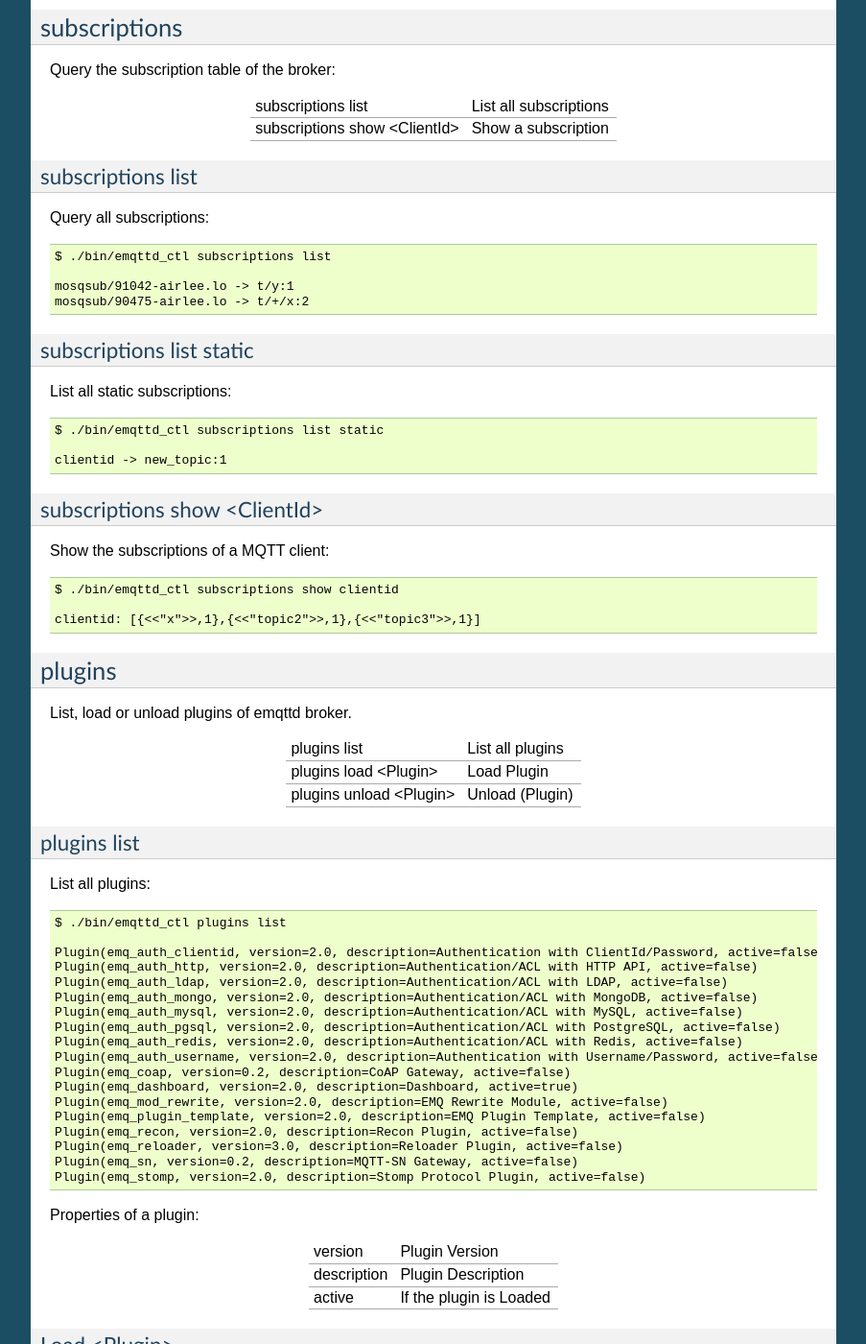
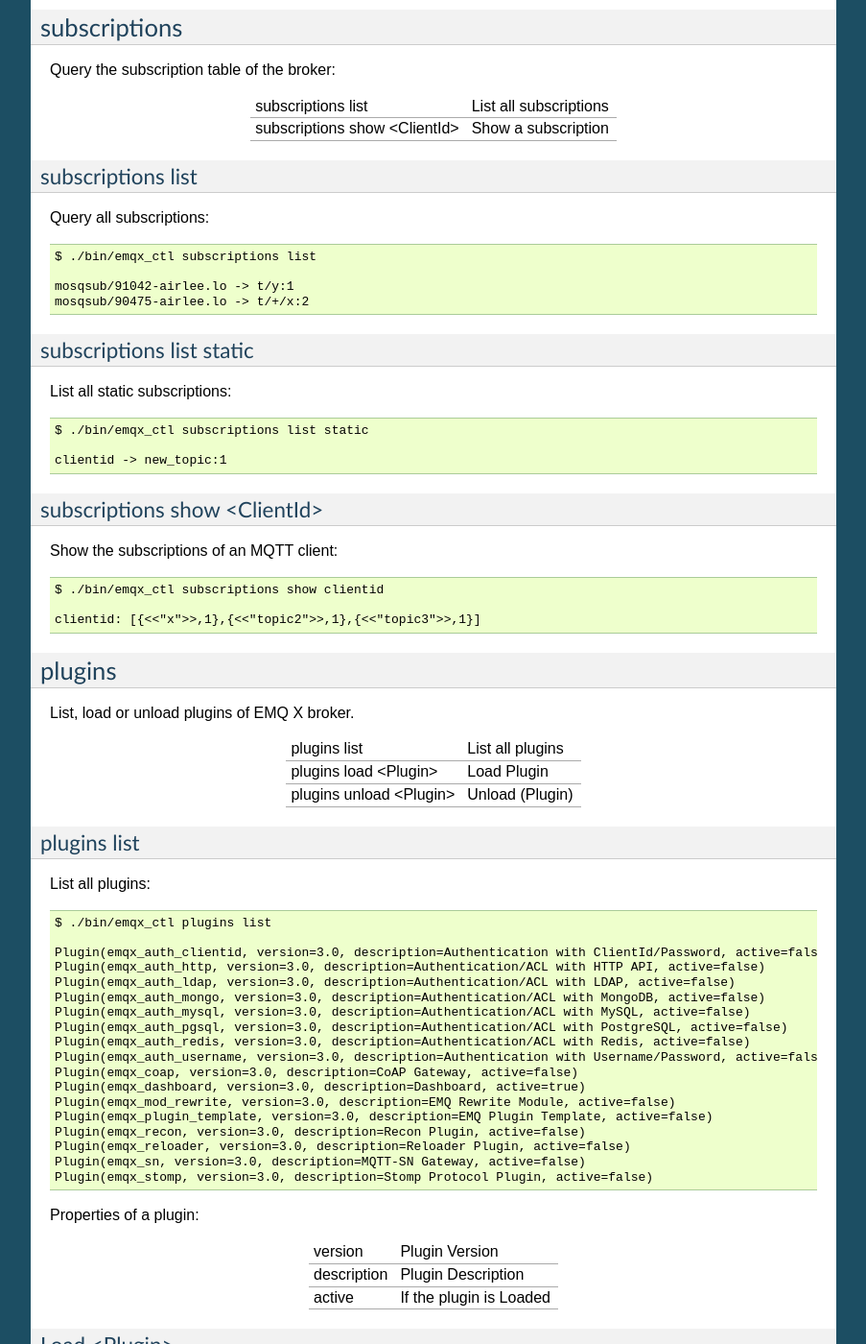
Before and after one commit to emqxarchive/emqx-docs-en, a Sphinx documentation site: the page built from source/commands.rst, in a window 1280 px wide and 1400 px high, scrolled down 5734 px. Shown: the whole window at 96% size, without its empty margins (198-1101 px from the left). Built offline with Sphinx 7.4.7, drawn with Linux system fonts in a browser that asks for light colours; some of the changed text lies outside the part shown.

Commit message:
Update commands.rst to v3.0

```diff
--- a/source/commands.rst
+++ b/source/commands.rst
@@ -5,7 +5,7 @@
 Commands
 ========
 
-The './bin/emqttd_ctl' command line could be used to query and administrate the *EMQ* broker.
+The './bin/emqx_ctl' command line could be used to query and administrate the *EMQ X* broker.
 
 .. WARNING:: Cannot work on Windows
 
@@ -17,10 +17,10 @@
 
 Show running status of the broker::
 
-    $ ./bin/emqttd_ctl status
+    $ ./bin/emqx_ctl status
 
-    Node 'emqttd@127.0.0.1' is started
-    emqttd 2.0 is running
+    Node 'emqx@127.0.0.1' is started
+    emqx 3.0 is running
 
 .. _command_broker:
 
@@ -44,19 +44,19 @@
 
 Query version, description and uptime of the broker::
 
-    $ ./bin/emqttd_ctl broker
+    $ ./bin/emqx_ctl broker
 
-    sysdescr  : Erlang MQTT Broker
-    version   : 0.15.0
+    sysdescr  : EMQ X Broker
+    version   : 3.0
     uptime    : 1 hours, 25 minutes, 24 seconds
-    datetime  : 2016-01-16 13:17:32
+    datetime  : 2018-09-13 13:17:32
 
 broker stats
 ------------
 
 Query statistics of MQTT Client, Session, Topic, Subscription and Route::
 
-    $ ./bin/emqttd_ctl broker stats
+    $ ./bin/emqx_ctl broker stats
 
     clients/count       : 1
     clients/max         : 1
@@ -78,7 +78,7 @@
 
 Query metrics of Bytes, MQTT Packets and Messages(sent/received)::
 
-    $ ./bin/emqttd_ctl broker metrics
+    $ ./bin/emqx_ctl broker metrics
 
     bytes/received          : 297
     bytes/sent              : 40
@@ -120,7 +120,7 @@
 cluster
 -------
 
-Cluster two or more emqttd brokers.
+Cluster two or more EMQ X brokers.
 
 +-----------------------+--------------------------------+
 | cluster join <Node>   | Join the cluster               |
@@ -132,52 +132,52 @@
 | cluster status        | Query cluster status and nodes |
 +-----------------------+--------------------------------+
 
-Suppose we create two emqttd nodes on localhost and cluster them:
+Suppose we create two EMQ X nodes on localhost and cluster them:
 
 +-----------+---------------------+-------------+
 | Folder    | Node                | MQTT Port   |
 +-----------+---------------------+-------------+
-| emqttd1   | emqttd1@127.0.0.1   | 1883        |
+| emqx1     | emqx1@127.0.0.1     | 1883        |
 +-----------+---------------------+-------------+
-| emqttd2   | emqttd2@127.0.0.1   | 2883        |
+| emqx2     | emqx2@127.0.0.1     | 2883        |
 +-----------+---------------------+-------------+
 
-Start emqttd1 node::
+Start emqx1 node::
 
-    cd emqttd1 && ./bin/emqttd start
+    cd emqx1 && ./bin/emqx start
 
-Start emqttd2 node::
+Start emqx2 node::
 
-    cd emqttd2 && ./bin/emqttd start
+    cd emqx2 && ./bin/emqx start
 
-Under emqttd2 folder::
+Under emqx2 folder::
 
-    $ ./bin/emqttd_ctl cluster join emqttd1@127.0.0.1
+    $ ./bin/emqx_ctl cluster join emqx1@127.0.0.1
 
     Join the cluster successfully.
-    Cluster status: [{running_nodes,['emqttd1@127.0.0.1','emqttd2@127.0.0.1']}]
+    Cluster status: [{running_nodes,['emqx1@127.0.0.1','emqx2@127.0.0.1']}]
 
 Query cluster status::
 
-    $ ./bin/emqttd_ctl cluster status
+    $ ./bin/emqx_ctl cluster status
 
-    Cluster status: [{running_nodes,['emqttd2@127.0.0.1','emqttd1@127.0.0.1']}]
+    Cluster status: [{running_nodes,['emqx2@127.0.0.1','emqx1@127.0.0.1']}]
 
 Message Route between nodes::
 
-    # Subscribe topic 'x' on emqttd1 node
+    # Subscribe topic 'x' on emqx1 node
     mosquitto_sub -t x -q 1 -p 1883
 
-    # Publish to topic 'x' on emqttd2 node
+    # Publish to topic 'x' on emqx2 node
     mosquitto_pub -t x -q 1 -p 2883 -m hello
 
-emqttd2 leaves the cluster::
+emqx2 leaves the cluster::
 
-    cd emqttd2 && ./bin/emqttd_ctl cluster leave
+    cd emqx2 && ./bin/emqx_ctl cluster leave
 
-Or remove emqttd2 from the cluster on emqttd1 node::
+Or remove emqx2 from the cluster on emqx1 node::
 
-    cd emqttd1 && ./bin/emqttd_ctl cluster remove emqttd2@127.0.0.1
+    cd emqx1 && ./bin/emqx_ctl cluster remove emqx2@127.0.0.1
 
 .. _command_clients:
 
@@ -190,9 +190,9 @@
 +-------------------------+----------------------------------+
 | clients list            | List all MQTT clients            |
 +-------------------------+----------------------------------+
-| clients show <ClientId> | Show a MQTT Client               |
+| clients show <ClientId> | Show an MQTT Client              |
 +-------------------------+----------------------------------+
-| clients kick <ClientId> | Kick out a MQTT client           |
+| clients kick <ClientId> | Kick out an MQTT client          |
 +-------------------------+----------------------------------+
 
 clients lists
@@ -200,7 +200,7 @@
 
 Query All MQTT clients connected to the broker::
 
-    $ ./bin/emqttd_ctl clients list
+    $ ./bin/emqx_ctl clients list
 
     Client(mosqsub/43832-airlee.lo, clean_sess=true, username=test, peername=127.0.0.1:64896, connected_at=1452929113)
     Client(mosqsub/44011-airlee.lo, clean_sess=true, username=test, peername=127.0.0.1:64961, connected_at=1452929275)
@@ -223,7 +223,7 @@
 
 Show a specific MQTT Client::
 
-    ./bin/emqttd_ctl clients show "mosqsub/43832-airlee.lo"
+    ./bin/emqx_ctl clients show "mosqsub/43832-airlee.lo"
 
     Client(mosqsub/43832-airlee.lo, clean_sess=true, username=test, peername=127.0.0.1:64896, connected_at=1452929113)
 
@@ -232,7 +232,7 @@
 
 Kick out a MQTT Client::
 
-    ./bin/emqttd_ctl clients kick "clientid"
+    ./bin/emqx_ctl clients kick "clientid"
 
 .. _command_sessions:
 
@@ -257,7 +257,7 @@
 
 Query all sessions::
 
-    $ ./bin/emqttd_ctl sessions list
+    $ ./bin/emqx_ctl sessions list
 
     Session(clientid, clean_sess=false, max_inflight=100, inflight_queue=0, message_queue=0, message_dropped=0, awaiting_rel=0, awaiting_ack=0, awaiting_comp=0, created_at=1452935508)
     Session(mosqsub/44101-airlee.lo, clean_sess=true, max_inflight=100, inflight_queue=0, message_queue=0, message_dropped=0, awaiting_rel=0, awaiting_ack=0, awaiting_comp=0, created_at=1452935401)
@@ -291,7 +291,7 @@
 
 Query all persistent sessions::
 
-    $ ./bin/emqttd_ctl sessions list persistent
+    $ ./bin/emqx_ctl sessions list persistent
 
     Session(clientid, clean_sess=false, max_inflight=100, inflight_queue=0, message_queue=0, message_dropped=0, awaiting_rel=0, awaiting_ack=0, awaiting_comp=0, created_at=1452935508)
 
@@ -300,7 +300,7 @@
 
 Query all transient sessions::
 
-    $ ./bin/emqttd_ctl sessions list transient
+    $ ./bin/emqx_ctl sessions list transient
 
     Session(mosqsub/44101-airlee.lo, clean_sess=true, max_inflight=100, inflight_queue=0, message_queue=0, message_dropped=0, awaiting_rel=0, awaiting_ack=0, awaiting_comp=0, created_at=1452935401)
 
@@ -309,7 +309,7 @@
 
 Show a session::
 
-    $ ./bin/emqttd_ctl sessions show clientid
+    $ ./bin/emqx_ctl sessions show clientid
 
     Session(clientid, clean_sess=false, max_inflight=100, inflight_queue=0, message_queue=0, message_dropped=0, awaiting_rel=0, awaiting_ack=0, awaiting_comp=0, created_at=1452935508)
 
@@ -326,19 +326,19 @@
 
 List all routes::
 
-    $ ./bin/emqttd_ctl routes list
+    $ ./bin/emqx_ctl routes list
 
-    t2/# -> emqttd2@127.0.0.1
-    t/+/x -> emqttd2@127.0.0.1,emqttd@127.0.0.1
+    t2/# -> emqx2@127.0.0.1
+    t/+/x -> emqx2@127.0.0.1,emqx1@127.0.0.1
 
 routes show <Topic>
 -------------------
 
 Show a route::
 
-    $ ./bin/emqttd_ctl routes show t/+/x
+    $ ./bin/emqx_ctl routes show t/+/x
 
-    t/+/x -> emqttd2@127.0.0.1,emqttd@127.0.0.1
+    t/+/x -> emqx2@127.0.0.1,emqx1@127.0.0.1
 
 .. _command_topics:
 
@@ -353,11 +353,11 @@
 
 Query all the topics::
 
-    $ ./bin/emqttd_ctl topics list
+    $ ./bin/emqx_ctl topics list
 
-    $SYS/brokers/emqttd@127.0.0.1/metrics/packets/subscribe: static
-    $SYS/brokers/emqttd@127.0.0.1/stats/subscriptions/max: static
-    $SYS/brokers/emqttd2@127.0.0.1/stats/subscriptions/count: static
+    $SYS/brokers/emqx1@127.0.0.1/metrics/packets/subscribe: static
+    $SYS/brokers/emqx1@127.0.0.1/stats/subscriptions/max: static
+    $SYS/brokers/emqx2@127.0.0.1/stats/subscriptions/count: static
     ...
 
 topics show <Topic>
@@ -365,7 +365,7 @@
 
 Show a topic::
 
-    $ ./bin/emqttd_ctl topics show '$SYS/brokers'
+    $ ./bin/emqx_ctl topics show '$SYS/brokers'
 
     $SYS/brokers: static
 
@@ -388,7 +388,7 @@
 
 Query all subscriptions::
 
-    $ ./bin/emqttd_ctl subscriptions list
+    $ ./bin/emqx_ctl subscriptions list
 
     mosqsub/91042-airlee.lo -> t/y:1
     mosqsub/90475-airlee.lo -> t/+/x:2
@@ -398,16 +398,16 @@
 
 List all static subscriptions::
 
-    $ ./bin/emqttd_ctl subscriptions list static
+    $ ./bin/emqx_ctl subscriptions list static
 
     clientid -> new_topic:1
 
 subscriptions show <ClientId>
 -----------------------------
 
-Show the subscriptions of a MQTT client::
+Show the subscriptions of an MQTT client::
 
-    $ ./bin/emqttd_ctl subscriptions show clientid
+    $ ./bin/emqx_ctl subscriptions show clientid
 
     clientid: [{<<"x">>,1},{<<"topic2">>,1},{<<"topic3">>,1}]
 
@@ -417,7 +417,7 @@
 plugins
 -------
 
-List, load or unload plugins of emqttd broker.
+List, load or unload plugins of EMQ X broker.
 
 +---------------------------+-------------------------+
 | plugins list              | List all plugins        |
@@ -432,24 +432,24 @@
 
 List all plugins::
 
-    $ ./bin/emqttd_ctl plugins list
+    $ ./bin/emqx_ctl plugins list
 
-    Plugin(emq_auth_clientid, version=2.0, description=Authentication with ClientId/Password, active=false)
-    Plugin(emq_auth_http, version=2.0, description=Authentication/ACL with HTTP API, active=false)
-    Plugin(emq_auth_ldap, version=2.0, description=Authentication/ACL with LDAP, active=false)
-    Plugin(emq_auth_mongo, version=2.0, description=Authentication/ACL with MongoDB, active=false)
-    Plugin(emq_auth_mysql, version=2.0, description=Authentication/ACL with MySQL, active=false)
-    Plugin(emq_auth_pgsql, version=2.0, description=Authentication/ACL with PostgreSQL, active=false)
-    Plugin(emq_auth_redis, version=2.0, description=Authentication/ACL with Redis, active=false)
-    Plugin(emq_auth_username, version=2.0, description=Authentication with Username/Password, active=false)
-    Plugin(emq_coap, version=0.2, description=CoAP Gateway, active=false)
-    Plugin(emq_dashboard, version=2.0, description=Dashboard, active=true)
-    Plugin(emq_mod_rewrite, version=2.0, description=EMQ Rewrite Module, active=false)
-    Plugin(emq_plugin_template, version=2.0, description=EMQ Plugin Template, active=false)
-    Plugin(emq_recon, version=2.0, description=Recon Plugin, active=false)
-    Plugin(emq_reloader, version=3.0, description=Reloader Plugin, active=false)
-    Plugin(emq_sn, version=0.2, description=MQTT-SN Gateway, active=false)
-    Plugin(emq_stomp, version=2.0, description=Stomp Protocol Plugin, active=false)
+    Plugin(emqx_auth_clientid, version=3.0, description=Authentication with ClientId/Password, active=false)
+    Plugin(emqx_auth_http, version=3.0, description=Authentication/ACL with HTTP API, active=false)
+    Plugin(emqx_auth_ldap, version=3.0, description=Authentication/ACL with LDAP, active=false)
+    Plugin(emqx_auth_mongo, version=3.0, description=Authentication/ACL with MongoDB, active=false)
+    Plugin(emqx_auth_mysql, version=3.0, description=Authentication/ACL with MySQL, active=false)
+    Plugin(emqx_auth_pgsql, version=3.0, description=Authentication/ACL with PostgreSQL, active=false)
+    Plugin(emqx_auth_redis, version=3.0, description=Authentication/ACL with Redis, active=false)
+    Plugin(emqx_auth_username, version=3.0, description=Authentication with Username/Password, active=false)
+    Plugin(emqx_coap, version=3.0, description=CoAP Gateway, active=false)
+    Plugin(emqx_dashboard, version=3.0, description=Dashboard, active=true)
+    Plugin(emqx_mod_rewrite, version=3.0, description=EMQ Rewrite Module, active=false)
+    Plugin(emqx_plugin_template, version=3.0, description=EMQ Plugin Template, active=false)
+    Plugin(emqx_recon, version=3.0, description=Recon Plugin, active=false)
+    Plugin(emqx_reloader, version=3.0, description=Reloader Plugin, active=false)
+    Plugin(emqx_sn, version=3.0, description=MQTT-SN Gateway, active=false)
+    Plugin(emqx_stomp, version=3.0, description=Stomp Protocol Plugin, active=false)
 
 Properties of a plugin:
 
@@ -466,19 +466,19 @@
 
 Load a Plugin::
 
-    $ ./bin/emqttd_ctl plugins load emq_recon
+    $ ./bin/emqx_ctl plugins load emqx_recon
 
-    Start apps: [recon,emq_recon]
-    Plugin emq_recon loaded successfully.
+    Start apps: [recon,emqx_recon]
+    Plugin emqx_recon loaded successfully.
 
 Unload <Plugin>
 ---------------
 
 Unload a Plugin::
 
-    $ ./bin/emqttd_ctl plugins unload emq_recon
+    $ ./bin/emqx_ctl plugins unload emqx_recon
 
-    Plugin emq_recon unloaded successfully.
+    Plugin emqx_recon unloaded successfully.
 
 .. _command_bridges:
 
@@ -486,7 +486,7 @@
 bridges
 -------
 
-Bridge two or more *EMQ* brokers::
+Bridge two or more *EMQ X* brokers::
 
                   ---------                     ---------
     Publisher --> | node1 | --Bridge Forward--> | node2 | --> Subscriber
@@ -506,27 +506,27 @@
 | bridges stop <Node> <Topic>            | Delete a bridge              |
 +----------------------------------------+------------------------------+
 
-Suppose we create a bridge between emqttd1 and emqttd2 on localhost:
+Suppose we create a bridge between emqx1 and emqx2 on localhost:
 
 +---------+---------------------+-----------+
 | Name    | Node                | MQTT Port |
 +---------+---------------------+-----------+
-| emqttd1 | emqttd1@127.0.0.1   | 1883      |
+| emqx1   | emqx1@127.0.0.1     | 1883      |
 +---------+---------------------+-----------+
-| emqttd2 | emqttd2@127.0.0.1   | 2883      |
+| emqx2   | emqx2@127.0.0.1     | 2883      |
 +---------+---------------------+-----------+
 
-The bridge will forward all the the 'sensor/#' messages from emqttd1 to emqttd2::
+The bridge will forward all the the 'sensor/#' messages from emqx1 to emqx2::
 
-    $ ./bin/emqttd_ctl bridges start emqttd2@127.0.0.1 sensor/#
+    $ ./bin/emqx_ctl bridges start emqx2@127.0.0.1 sensor/#
 
     bridge is started.
 
-    $ ./bin/emqttd_ctl bridges list
+    $ ./bin/emqx_ctl bridges list
 
-    bridge: emqttd1@127.0.0.1--sensor/#-->emqttd2@127.0.0.1
+    bridge: emqx1@127.0.0.1--sensor/#-->emqx2@127.0.0.1
 
-The the 'emqttd1--sensor/#-->emqttd2' bridge::
+The the 'emqx1--sensor/#-->emqx2' bridge::
 
     #emqttd2 node
 
@@ -541,7 +541,7 @@
 
 Show bridge options::
 
-    $ ./bin/emqttd_ctl bridges options
+    $ ./bin/emqx_ctl bridges options
 
     Options:
       qos     = 0 | 1 | 2
@@ -554,9 +554,9 @@
 bridges stop <Node> <Topic>
 ---------------------------
 
-Delete the emqttd1--sensor/#-->emqttd2 bridge::
+Delete the emqx1--sensor/#-->emqx2 bridge::
 
-    $ ./bin/emqttd_ctl bridges stop emqttd2@127.0.0.1 sensor/#
+    $ ./bin/emqx_ctl bridges stop emqx2@127.0.0.1 sensor/#
 
     bridge is stopped.
 
@@ -585,7 +585,7 @@
 
 Query load::
 
-    $ ./bin/emqttd_ctl vm load
+    $ ./bin/emqx_ctl vm load
 
     cpu/load1               : 2.21
     cpu/load5               : 2.60
@@ -596,7 +596,7 @@
 
 Query memory::
 
-    $ ./bin/emqttd_ctl vm memory
+    $ ./bin/emqx_ctl vm memory
 
     memory/total            : 23967736
     memory/processes        : 3594216
@@ -613,7 +613,7 @@
 
 Query number of erlang processes::
 
-    $ ./bin/emqttd_ctl vm process
+    $ ./bin/emqx_ctl vm process
 
     process/limit           : 8192
     process/count           : 221
@@ -623,7 +623,7 @@
 
 Query max, active file descriptors of IO::
 
-    $ ./bin/emqttd_ctl vm io
+    $ ./bin/emqx_ctl vm io
 
     io/max_fds              : 2560
     io/active_fds           : 1
@@ -653,7 +653,7 @@
 
 Start to trace a client::
 
-    $ ./bin/emqttd_ctl trace client clientid log/clientid_trace.log
+    $ ./bin/emqx_ctl trace client clientid log/clientid_trace.log
 
     trace client clientid successfully.
 
@@ -662,7 +662,7 @@
 
 Stop tracing the client::
 
-    $ ./bin/emqttd_ctl trace client clientid off
+    $ ./bin/emqx_ctl trace client clientid off
 
     stop tracing client clientid successfully.
 
@@ -671,7 +671,7 @@
 
 Start to trace a topic::
 
-    $ ./bin/emqttd_ctl trace topic topic log/topic_trace.log
+    $ ./bin/emqx_ctl trace topic topic log/topic_trace.log
 
     trace topic topic successfully.
 
@@ -680,7 +680,7 @@
 
 Stop tracing the topic::
 
-    $ ./bin/emqttd_ctl trace topic topic off
+    $ ./bin/emqx_ctl trace topic topic off
 
     stop tracing topic topic successfully.
 
@@ -689,7 +689,7 @@
 
 List all traces::
 
-    $ ./bin/emqttd_ctl trace list
+    $ ./bin/emqx_ctl trace list
 
     trace client clientid -> log/clientid_trace.log
     trace topic topic -> log/topic_trace.log
@@ -702,7 +702,7 @@
 
 Show all the TCP listeners::
 
-    $ ./bin/emqttd_ctl listeners
+    $ ./bin/emqx_ctl listeners
 
     listener on mqtt:ws:8083
       acceptors       : 4
@@ -764,7 +764,7 @@
 
 Add admin account::
 
-    $ ./bin/emqttd_ctl admins add root public
+    $ ./bin/emqx_ctl admins add root public
     ok
 
 admins passwd
@@ -772,7 +772,7 @@
 
 Reset password::
 
-    $ ./bin/emqttd_ctl admins passwd root private
+    $ ./bin/emqx_ctl admins passwd root private
     ok
 
 admins del
@@ -780,5 +780,5 @@
 
 Delete admin account::
 
-    $ ./bin/emqttd_ctl admins del root
+    $ ./bin/emqx_ctl admins del root
     ok
```
Also changed, not shown: other parts of source/commands.rst (+1 -1 lines).
